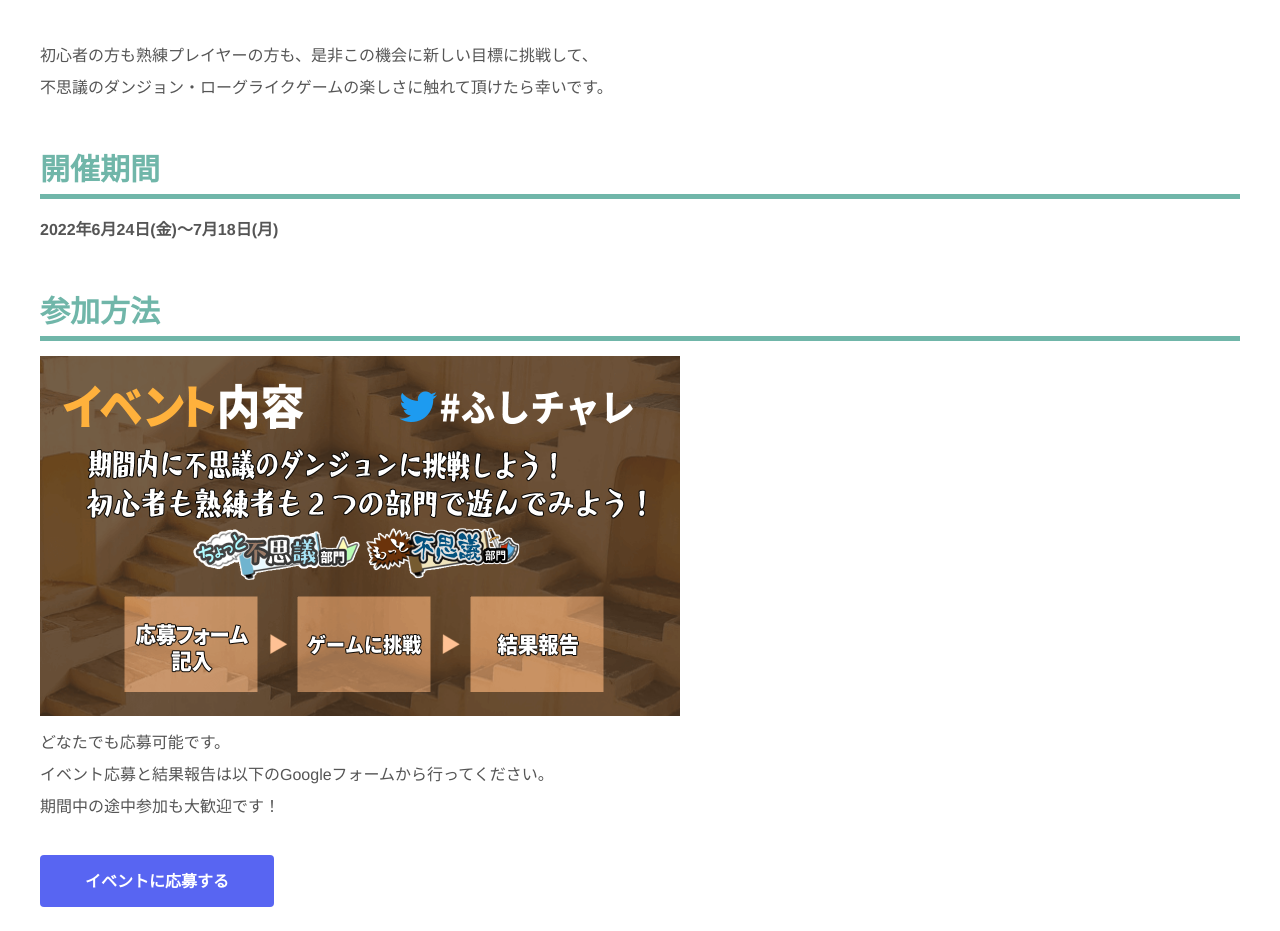
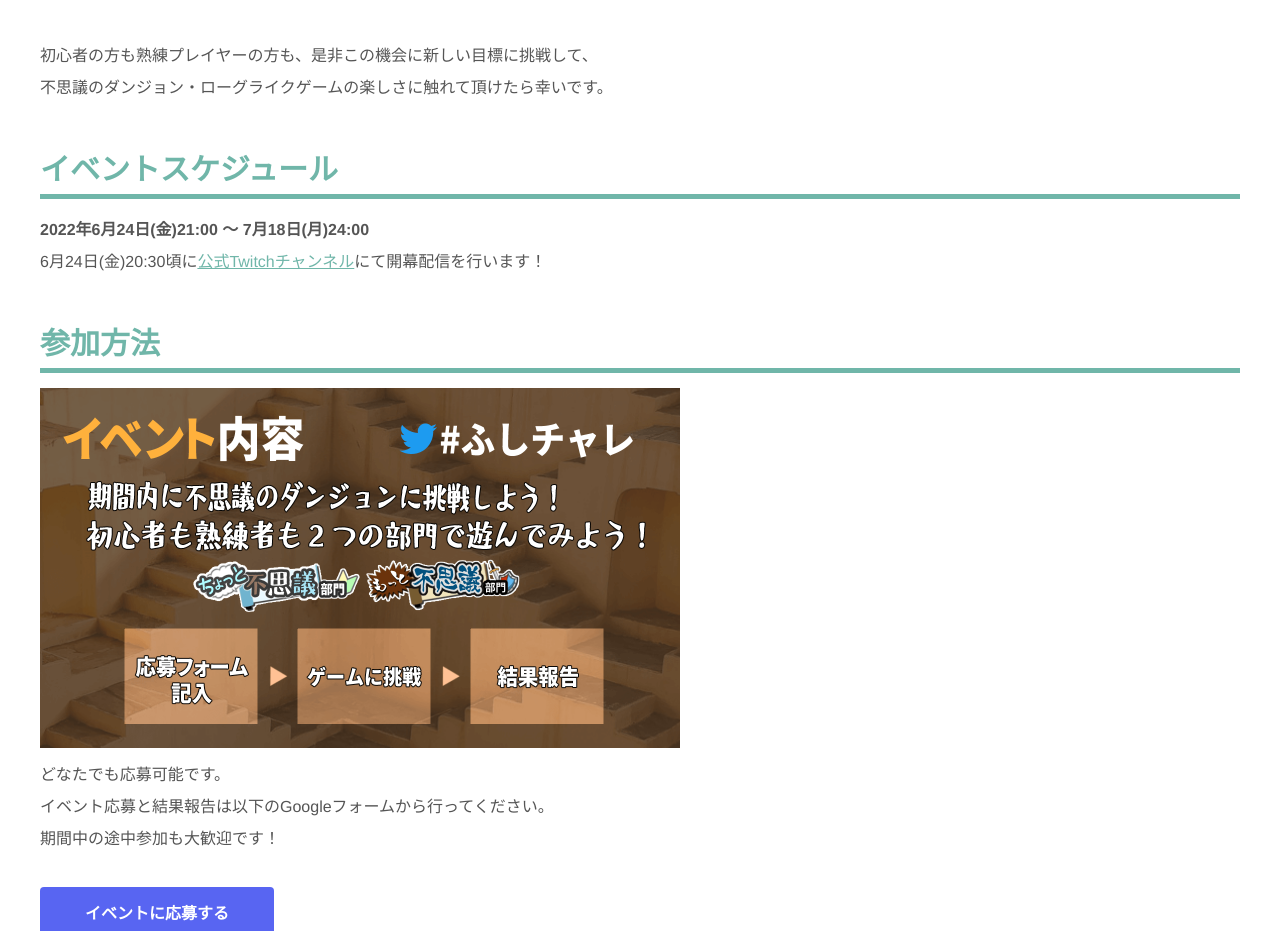
Before and after one commit to mysrtafes/mysrtafes-web-front, a Next.js app: page /event/challenge in a window 1280 px wide. Shown: the part 1740-2671 px from the top of the page. Built offline with nearby package versions, Linux system fonts and the light colour scheme; no server answers.

Commit message:
文言変更

```diff
--- a/src/components/page/event/Challenge/Challenge.module.scss
+++ b/src/components/page/event/Challenge/Challenge.module.scss
@@ -47,7 +47,7 @@
     margin-bottom: 30px;
     color: #555;
   }
-  .linkToSubmission {
+  .link {
     text-decoration: underline;
     color: rgb(112, 182, 169);
     font-size: 16px;
--- a/src/components/page/event/Challenge/Challenge.tsx
+++ b/src/components/page/event/Challenge/Challenge.tsx
@@ -85,9 +85,20 @@ const Challenge = () => {
           不思議のダンジョン・ローグライクゲームの楽しさに触れて頂けたら幸いです。
         </p>
 
-        <h2>開催期間</h2>
+        <h2>イベントスケジュール</h2>
         <p className={styles.message}>
-          <strong>2022年6月24日(金)～7月18日(月)</strong>
+          <strong>2022年6月24日(金)21:00 ～ 7月18日(月)24:00</strong>
+          <br />
+          6月24日(金)20:30頃に
+          <a
+            href="https://www.twitch.tv/mysterydungeon_rtafes"
+            className={styles.link}
+            target="_blank"
+            rel="noreferrer"
+          >
+            公式Twitchチャンネル
+          </a>
+          にて開幕配信を行います！
         </p>
 
         <h2>参加方法</h2>
```
